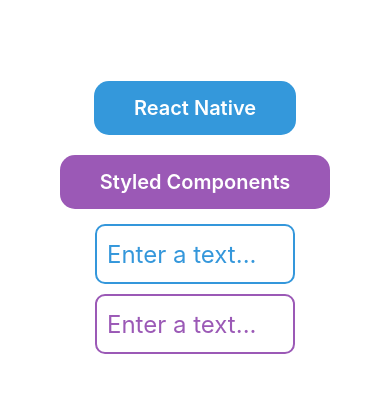
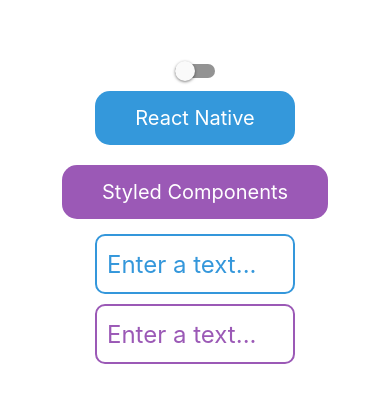
Before and after one commit to dev-t2/learn-prisma, a React Native app in the folder 03.style/: screen / in a window 390 px wide. Shown: the part 207-610 px from the top of the page. Built offline with nearby package versions, Linux system fonts and the light colour scheme.

Commit message:
Styled Component Theme Setup and Dark Mode Update

```diff
--- a/03.style/App.tsx
+++ b/03.style/App.tsx
@@ -1,24 +1,36 @@
-import React, { FC, memo } from 'react';
-import styled from 'styled-components/native';
+import React, { FC, memo, useCallback, useState } from 'react';
+import { Switch } from 'react-native';
+import styled, { ThemeProvider } from 'styled-components/native';
 
-import { StyledButton, TextInput } from './src/components';
+import { lightTheme, darkTheme } from './src/theme';
+import { Button, TextInput } from './src/components';
 
 const StyledView = styled.View`
   flex: 1;
-  background-color: #fff;
+  background-color: ${({ theme }) => theme.background};
   align-items: center;
   justify-content: center;
 `;
 
 const App: FC = () => {
+  const [isDark, setIsDark] = useState(false);
+
+  const onValueChange = useCallback(() => {
+    setIsDark((prev) => !prev);
+  }, []);
+
   return (
-    <StyledView>
-      <StyledButton title="React Native" />
-      <StyledButton title="Styled Components" />
+    <ThemeProvider theme={isDark ? darkTheme : lightTheme}>
+      <StyledView>
+        <Switch value={isDark} onValueChange={onValueChange} />
 
-      <TextInput borderColor="#3497db" />
-      <TextInput borderColor="#9b59b6" />
-    </StyledView>
+        <Button title="React Native" />
+        <Button title="Styled Components" />
+
+        <TextInput borderColor="#3497db" />
+        <TextInput borderColor="#9b59b6" />
+      </StyledView>
+    </ThemeProvider>
   );
 };
 
--- a/03.style/src/components/StyledButton.tsx
+++ b/03.style/src/components/Button.tsx
@@ -6,7 +6,7 @@
 }
 
 const StyledPressable = styled.Pressable<IStyledPressable>`
-  background-color: ${({ title }) => (title === 'React Native' ? '#3498db' : '#9b59b6')};
+  background-color: ${({ theme, title }) => (title === 'React Native' ? theme.blue : theme.purple)};
   border-radius: 15px;
   padding: 15px 40px;
   margin: 10px 0;
@@ -15,15 +15,14 @@
 
 const StyledText = styled.Text`
   font-size: 20px;
-  font-weight: 600;
-  color: #fff;
+  color: ${({ theme }) => theme.text};
 `;
 
-interface IStyledButton {
+interface IButton {
   title: string;
 }
 
-const StyledButton: FC<IStyledButton> = ({ title }) => {
+const Button: FC<IButton> = ({ title }) => {
   return (
     <StyledPressable title={title}>
       <StyledText>{title}</StyledText>
@@ -31,4 +30,4 @@
   );
 };
 
-export default memo(StyledButton);
+export default memo(Button);
--- a/03.style/src/components/index.ts
+++ b/03.style/src/components/index.ts
@@ -1,6 +1,6 @@
+export { default as Button } from './Button';
 export { default as Contents } from './Contents';
 export { default as Footer } from './Footer';
 export { default as Header } from './Header';
 export { default as ShadowBox } from './ShadowBox';
-export { default as StyledButton } from './StyledButton';
 export { default as TextInput } from './TextInput';
--- /dev/null
+++ b/03.style/src/theme.ts
@@ -0,0 +1,29 @@
+import { DefaultTheme } from 'styled-components/native';
+
+declare module 'styled-components' {
+  export interface DefaultTheme {
+    background?: string;
+    text?: string;
+    purple: string;
+    blue: string;
+  }
+}
+
+export const theme: DefaultTheme = {
+  purple: '#9b59b6',
+  blue: '#3498db',
+};
+
+export const lightTheme: DefaultTheme = {
+  background: '#fff',
+  text: '#fff',
+  purple: '#9b59b6',
+  blue: '#3498db',
+};
+
+export const darkTheme: DefaultTheme = {
+  background: '#34495e',
+  text: '#34495e',
+  purple: '#9b59b6',
+  blue: '#3498db',
+};
```
